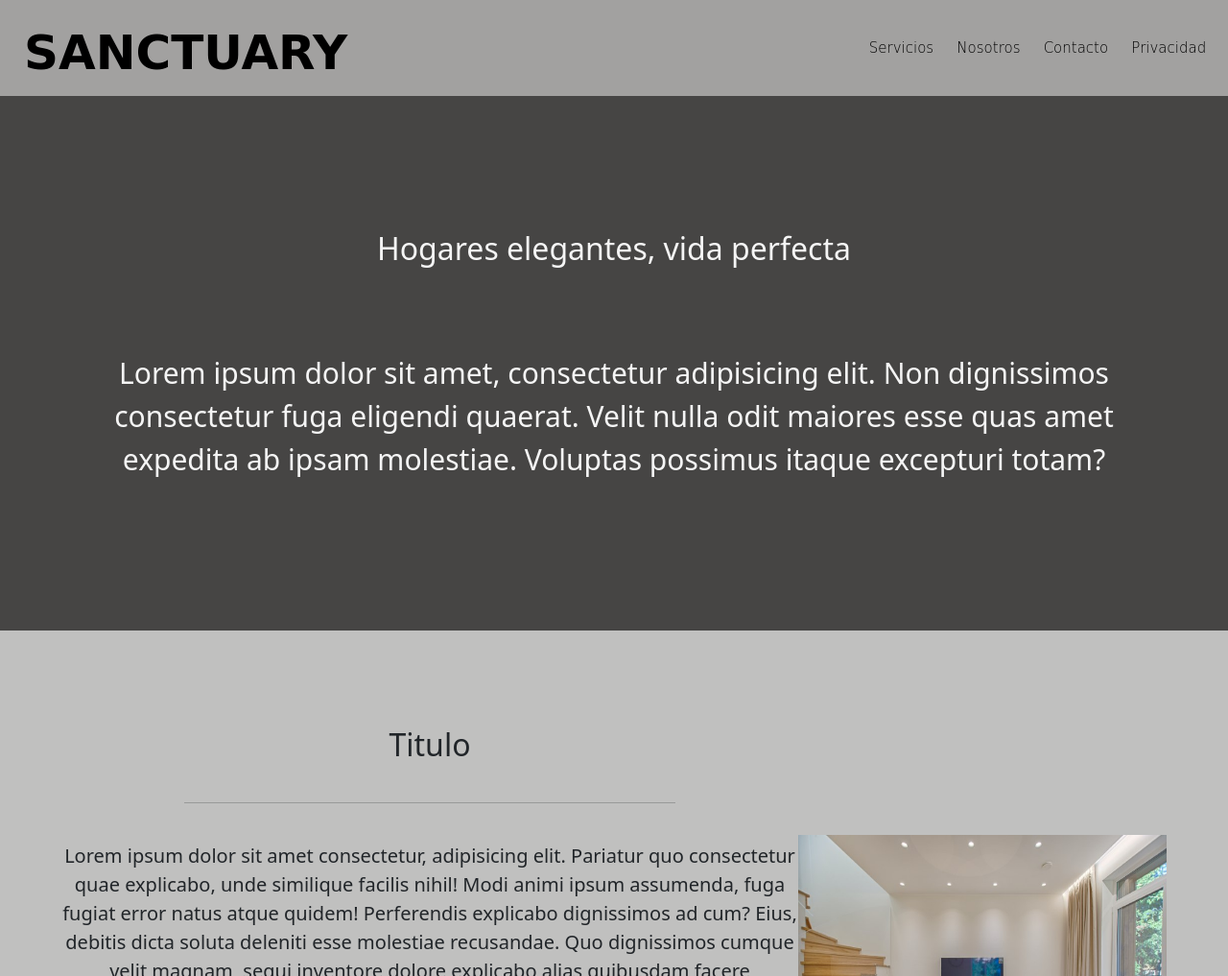
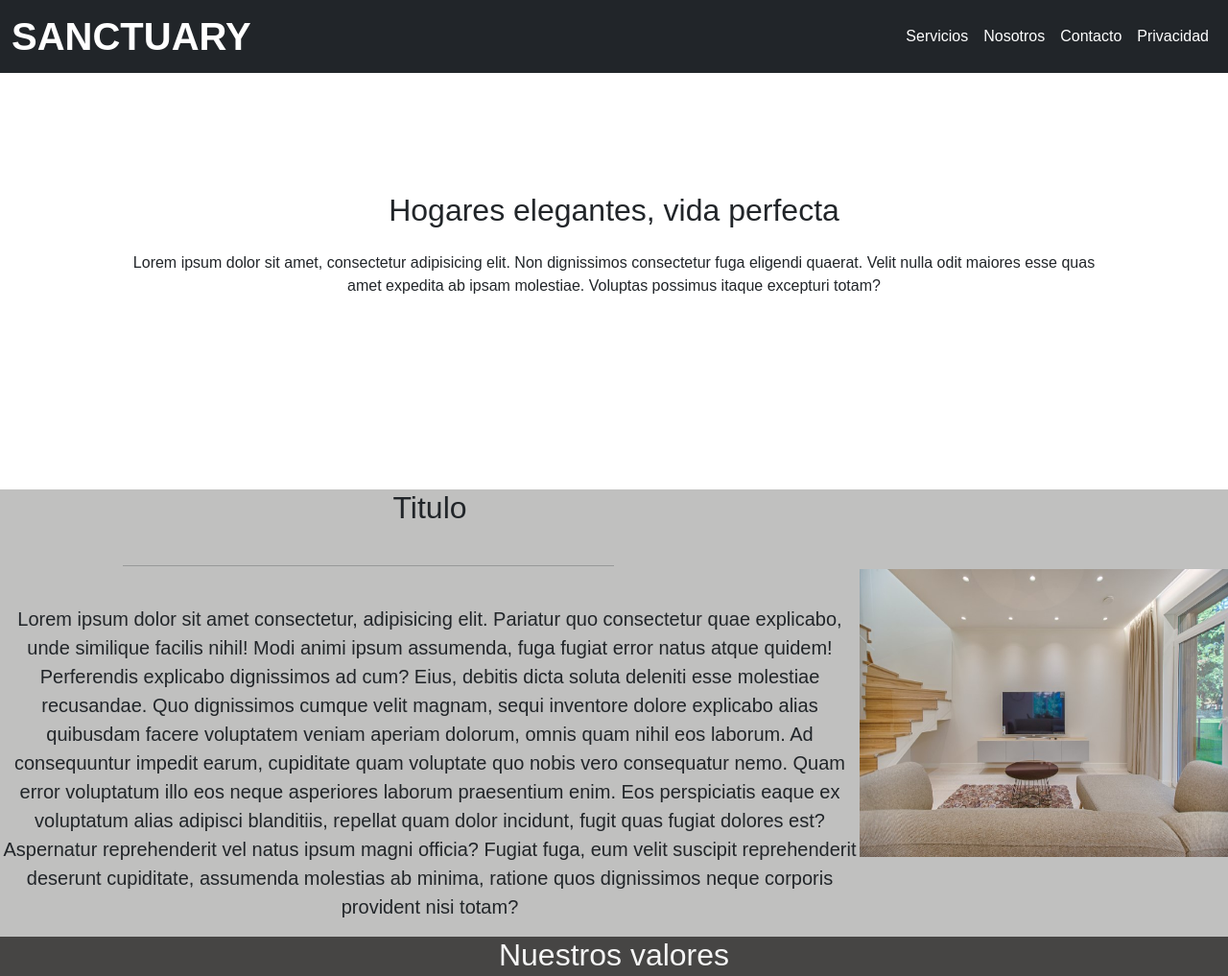
Before and after one commit to mbottelli/sanctuary-43010, a plain HTML site: page index.html in a window 1280 px wide. Shown: the top 1017 px of the page at 96% size. Drawn offline with nearby package versions, Linux system fonts and the light colour scheme; a web font is replaced by a local one.

Commit message:
Bootstrap para navbar, rehaciendo hero section

```diff
--- a/css/style.css
+++ b/css/style.css
@@ -18,55 +18,46 @@
 /* Esta primera sección es para generalidades, para facilitarme la vida */
 
 * {
-    /* Reset, y poniendo una sola fuente para todo */
-    Margin:0;
-    padding:0;
-    /* font-family: 'Ysabeau SC', sans-serif; */
+    /* Margin:0;
+    padding:0; */
+    font-family: 'Ysabeau SC', sans-serif;
 }
 /* h2{
     font-size: 50px;
 } */
-div{
-    padding: 100px 5vw 100px 5vw;
-}
+/* div{
+    padding: 50px 5vw 50px 5vw;
+} */
 
 /* -----HEADER----- */
 
-header{
+/* header{
     position: sticky;
     top: 0;
     left: 0;
     z-index: 10;
-} /* Sigue siendo necesario el z-index? */
+}
 header nav{
     background-color: #a2a1a0;
     height: 100px;
 }
 .logo{
     position: absolute;
-    top: 18px;
+    top: 15px;
     left: 25px;
     text-decoration: none;
     color: black;
     font-family: 'Unbounded', cursive;
     font-size: 50px;
     font-weight: 700;
-} /* Revisar si es necesario usar clase */
-/* Abajo el CSS que había usado para imagen, queda para la posteridad */
-/* header nav a img{
-    width: 200px;
-    height: 25px;
-    position: absolute;
-    top: 37px;
-    left: 37px;
-}*/
+}
 header nav ul{
     display: block;
     position: absolute;
     top: 37px;
     right: 1vw;
     list-style: none;
-} /* Estandarizar medidas*/
+}
 header nav ul li{
     display: inline;
     margin: 0 10px 0 10px;
@@ -77,21 +68,19 @@ header nav ul li a{
     font-size: 15px;
     text-decoration: none;
     color: black;
-}
+} */
 
 /* -----HERO----- */
 
-.hero{
-    color:whitesmoke;
+.hero {
+    padding: 100px 10vw 100px 10vw;
     text-align: center;
-    background-color: #464544;
 }
 .hero h2{
-    padding: 5vh 0 5vh 0;
+    margin: 100px 0 0 0;
 }
 .hero p{
-    font-size: 30px;
-    padding: 5vh 0 5vh 0;
+    margin: 0 0 100px 0;
 }
 
 /* -----DIV1----- */
@@ -136,11 +125,18 @@ header nav ul li a{
     margin: 5vh 10vw 5vh 10vw;
     width: 75vw;
 }
-/* .valores h3{
+.valores p{
+    font-size: 20px;
+}
+.valores-div{
+    display: flex;
+    flex-direction: row;
+}
+.valores-div h3{
     font-size: 25px;
     margin: 5vh 0vw 3vh 0vw;
-} */
-.valores p{
+}
+.valores-div p{
     font-size: 20px;
 }
 
--- a/index.html
+++ b/index.html
@@ -10,22 +10,30 @@
 </head>
 <body>
     <header>
-        <nav>
-            <!-- Originalmente quería usar una imagen pero era mas maleable usar una fuente para que se ajuste mejor -->
-            <!-- <a href="./index.html"><img src="img/logo1.png" alt=""></a> -->
-            <a href="./index.html" class="logo">SANCTUARY</a>
-            <ul>
-                <li><a href="./pages/servicios.html">Servicios</a></li>
-                <li><a href="./pages/nosotros.html">Nosotros</a></li>
-                <li><a href="./pages/contacto.html">Contacto</a></li>
-                <li><a href="./pages/privacidad.html">Privacidad</a></li>
+        <nav class="navbar navbar-expand fixed-top bg-dark z-3">
+            <div class="container-fluid">
+                <a class="navbar.brand fs-1 fw-bold text-decoration-none text-white" aria-current="page" href="./index.html">SANCTUARY</a>
+                <ul class="navbar-nav">
+                    <li class="nav-item">
+                        <a class="nav-link active text-white" href="./pages/servicios.html">Servicios</a>
+                    </li>
+                    <li class="nav-item">
+                        <a class="nav-link active text-white" href="./pages/nosotros.html">Nosotros</a>
+                    </li>
+                    <li class="nav-item">
+                        <a class="nav-link active text-white" href="./pages/contacto.html">Contacto</a>
+                    </li>
+                    <li class="nav-item">
+                        <a class="nav-link active text-white" href="./pages/privacidad.html">Privacidad</a>
+                    </li>
                 </ul>
+            </div>
         </nav>
     </header>
     <main>
-        <div class="hero"> <!-- Agregar slogan al texto -->
+        <div class="hero">
             <h2>Hogares elegantes, vida perfecta</h2>
-            <!-- No me gustó como quedaba el br acá, pero capaz debería agregarlo para consistencia con el resto del documento -->
+            <br>
             <p>Lorem ipsum dolor sit amet, consectetur adipisicing elit. Non dignissimos consectetur fuga eligendi quaerat. Velit nulla odit maiores esse quas amet expedita ab ipsam molestiae. Voluptas possimus itaque excepturi totam?</p>
         </div>
         <div class="div1"> <!-- Pensar que poner acá, introducción a la empresa?-->
@@ -39,15 +47,27 @@
         <div class="valores">  <!-- Analizar formateo, puede quedar mejor? -->
             <h2>Nuestros valores</h2>
             <hr>
+                <div>
                     <p>En nuestra empresa, nos enorgullece ofrecer hogares inteligentes diseñados especialmente para personas mayores de edad. Creemos firmemente en la elegancia como uno de nuestros valores fundamentales. Nos esforzamos por brindar soluciones tecnológicas sofisticadas y atractivas, integradas de manera armoniosa en cada hogar, para que nuestros clientes puedan disfrutar de una vida cómoda y elegante.</p>
+                </div>
+                <div class="valores-div">
+                    <div>
                         <h3>Elegancia en el diseño</h3>
                         <p>Dedicamos especial atención al diseño de nuestros hogares inteligentes, buscando combinar estética y funcionalidad de manera equilibrada. Cada detalle se cuida meticulosamente para crear espacios que sean visualmente agradables y elegantes. Desde los acabados de alta calidad hasta la selección de mobiliario y accesorios, nos esforzamos por crear un ambiente sofisticado que refleje el estilo y la personalidad de nuestros clientes.</p>
+                    </div>
+                    <div>
                         <h3>Tecnologia intuitiva</h3>
                         <p>Nuestros hogares inteligentes están equipados con tecnología de vanguardia, pero siempre nos aseguramos de que sea fácil de usar y comprender, incluso para aquellos que no están familiarizados con la tecnología. Creemos que la verdadera elegancia radica en la simplicidad y en la capacidad de disfrutar de todas las ventajas que ofrece la tecnología sin complicaciones innecesarias. Nuestros sistemas inteligentes están diseñados para ser intuitivos y accesibles, brindando comodidad y seguridad de manera sencilla.</p>
+                    </div>
+                    <div>
                         <h3>Experiencia personalizada</h3>
                         <p>Valoramos a cada uno de nuestros clientes y nos esforzamos por brindarles una experiencia personalizada. Entendemos que cada persona tiene necesidades y preferencias únicas, por lo que trabajamos estrechamente con nuestros clientes para adaptar nuestros hogares inteligentes a sus requisitos específicos. Desde la selección de características tecnológicas hasta la configuración de los dispositivos y sistemas, nos aseguramos de que cada hogar refleje la individualidad y las necesidades de sus propietarios.</p>
+                    </div>
+                    <div>
                         <h3>Calidad excepcional</h3>
-            <p>Nos comprometemos a ofrecer productos y servicios de la más alta calidad. Desde la selección de materiales duraderos hasta la colaboración con proveedores confiables, nos esforzamos por garantizar la excelencia en todo lo que hacemos. Creemos que la elegancia va más allá de la apariencia, y se refleja en la calidad de cada detalle, desde los productos que instalamos hasta el servicio que brindamos a nuestros clientes.</p>
+                        <p>Nos comprometemos a ofrecer productos y servicios de la más alta calidad. Desde la selección de materiales duraderos hasta la colaboración con proveedores confiables, nos esforzamos por garantizar la excelencia en todo lo que hacemos. Creemos que la elegancia va más allá de la apariencia, y se refleja en la calidad de cada detalle, desde los productos que instalamos hasta el servicio que brindamos a nuestros clientes.</p>>
+                    </div>
+            </div>
         </div>
         <div class="newsletter"> <!-- Revisar uso de div y section. Agrupar inputs y botones aparte? -->
             <img src="./img/smarthome2.jpg" alt="">
```
Also changed, not shown: README.md (added). Lines whose indentation alone changed are shown as unchanged.
